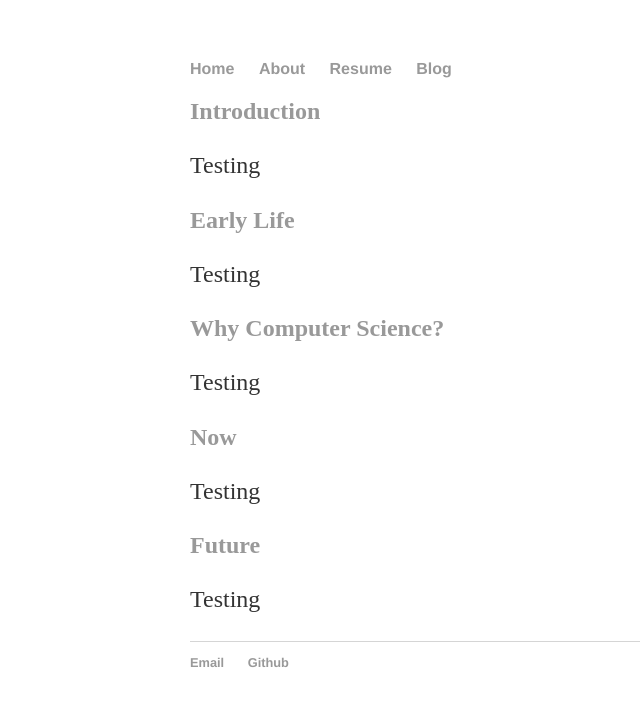
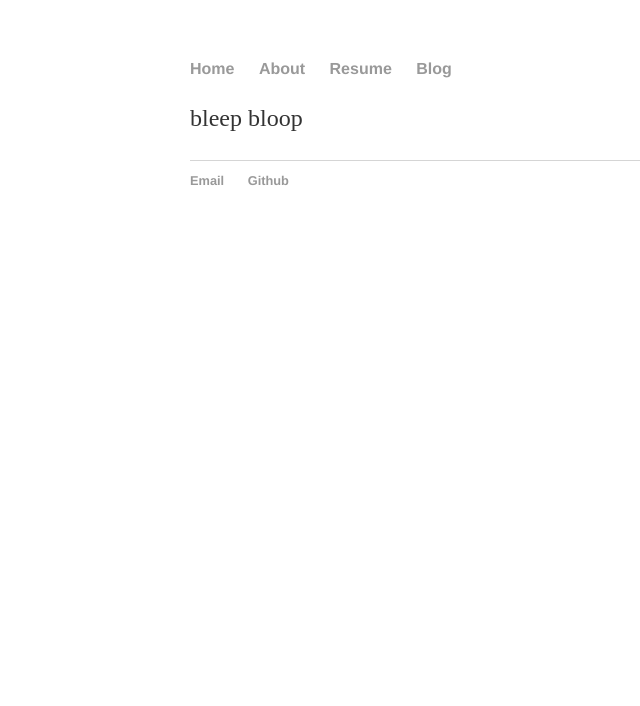
Before and after one commit to junyoung-kwon/Personal-Website, a Jekyll site: the page built from about/index.html, in a window 1280 px wide. Shown: the top 706 px of the page, without its empty margins (2-642 px from the left). Built offline with Jekyll 4.4.1, drawn with Linux system fonts in a browser that asks for light colours.

Commit message:
rid of headers

```diff
--- a/about/index.html
+++ b/about/index.html
@@ -3,14 +3,5 @@ layout: default
 title: About
 ---
 <div class="about">
-  <h2>Introduction</h2>
-    <p>Testing</p>
-  <h2>Early Life</h2>
-    <p>Testing</p>
-  <h2>Why Computer Science?</h2>
-    <p>Testing</p>
-  <h2>Now</h2>
-    <p>Testing</p>
-  <h2>Future</h2>
-    <p>Testing</p>
- </div><!-- /.about -->
+  <p>bleep bloop</p>
+</div><!-- /.about -->
```
